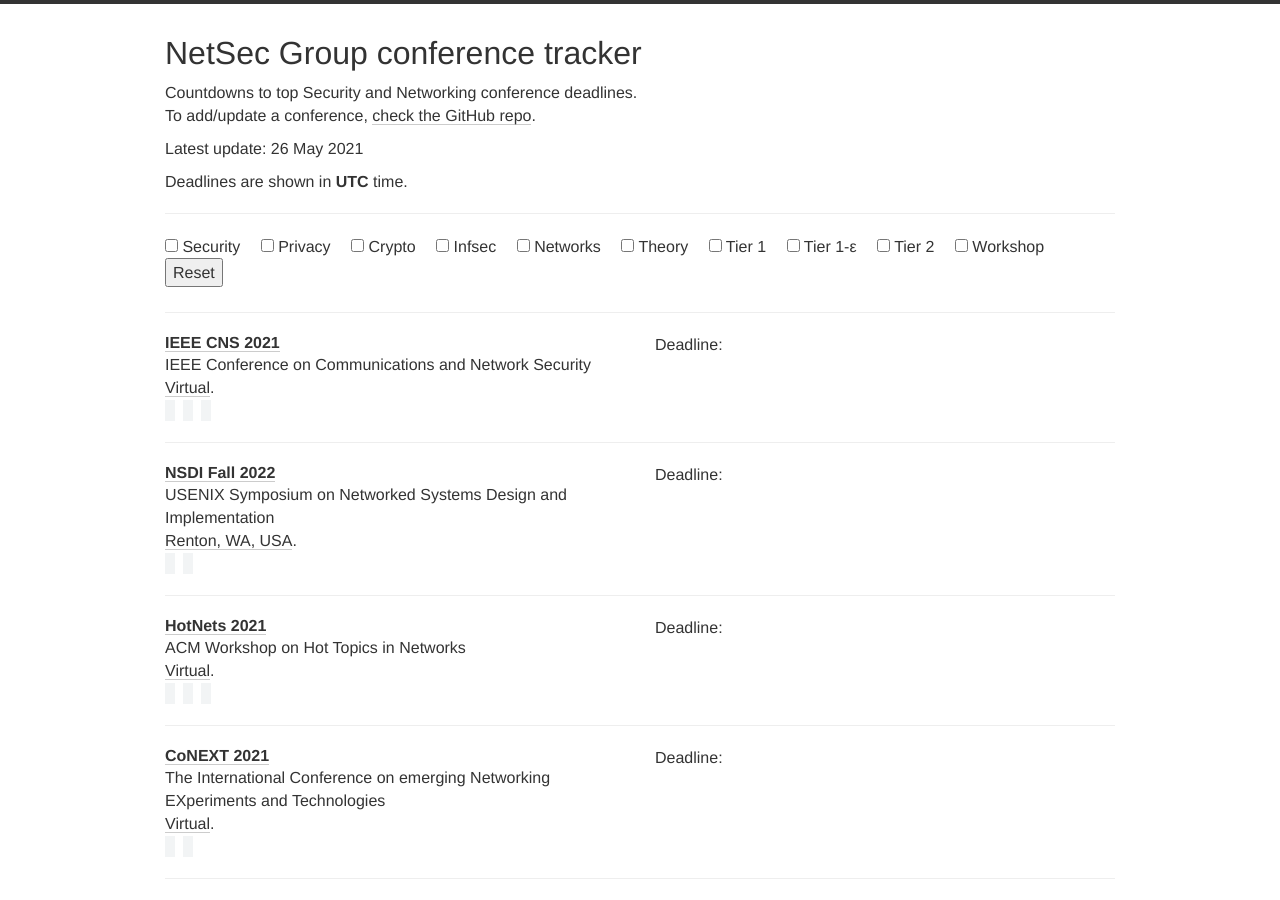
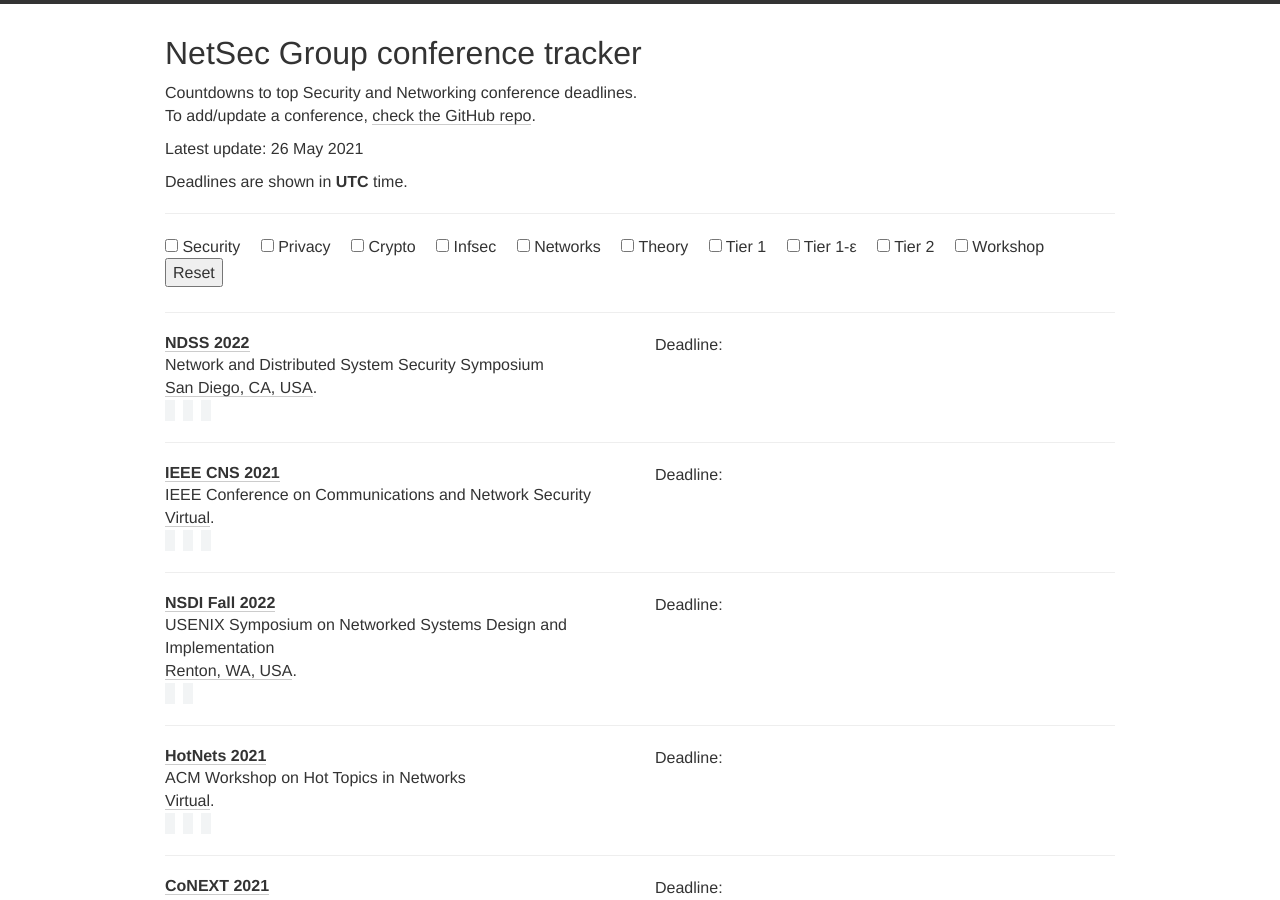
Before and after one commit to netsec-ethz/netsec-deadlines, a Jekyll site: the page built from index.html, in a window 1280 px wide and 900 px high. Built offline with Jekyll 4.4.1, drawn with Linux system fonts in a browser that asks for light colours; nearby versions of some CDN libraries.

Commit message:
Add NDSS

```diff
--- a/_data/conferences.yml
+++ b/_data/conferences.yml
@@ -1,3 +1,14 @@
+- name: NDSS
+  year: 2022
+  date: "February 27 - March 3, 2022"
+  place: San Diego, CA, USA
+  description: Network and Distributed System Security Symposium
+  link: https://www.ndss-symposium.org/ndss2022/call-for-papers/
+  deadline:
+    - "2021-05-21"
+    - "2021-07-23"
+  tags: [NET, SEC, T2]
+
 - name: IEEE CNS
   year: 2021
   date: "October 4–6, 2021"
```
